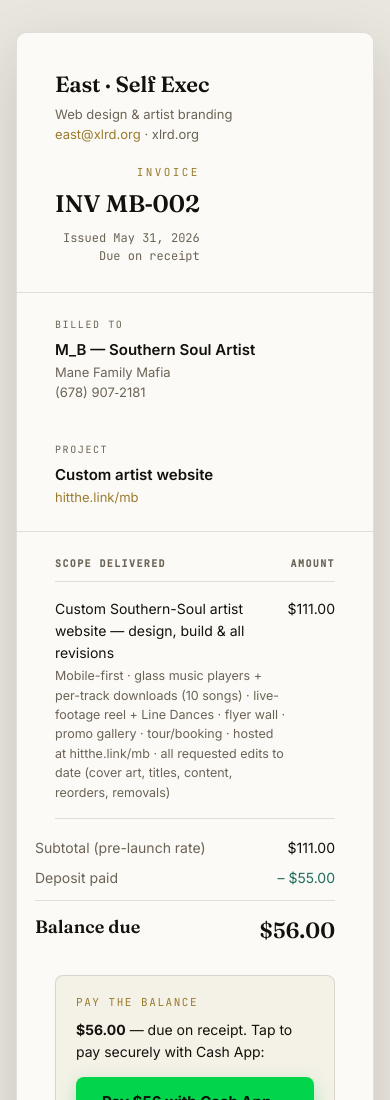
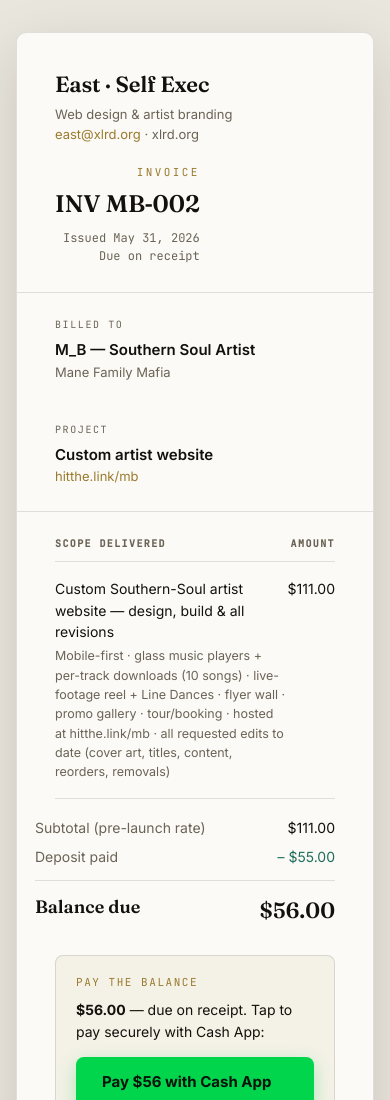
Before and after one commit to xlrdtech/bookmb.com, a plain HTML site: page invoice/index.html in a window 390 px wide. Shown: the top 1100 px of the page. Drawn offline with Linux system fonts and the light colour scheme.

Commit message:
invoice: drop the client phone from the public Billed-to block
A phone number on a public URL breaks the publishing rule; the invoice
needs only the name and company.

Co-Authored-By: Claude Opus 5.5 (1M context) <noreply@anthropic.com>

```diff
--- a/invoice/index.html
+++ b/invoice/index.html
@@ -89,7 +89,6 @@ td .desc-sub{display:block;color:var(--muted);font-size:12.5px;margin-top:3px}
       <div class="lbl">Billed to</div>
       <div class="nm">M_B — Southern Soul Artist</div>
       <div class="ln">Mane Family Mafia</div>
-      <div class="ln">(678) 907‑2181</div>
     </div>
     <div>
       <div class="lbl">Project</div>
```
